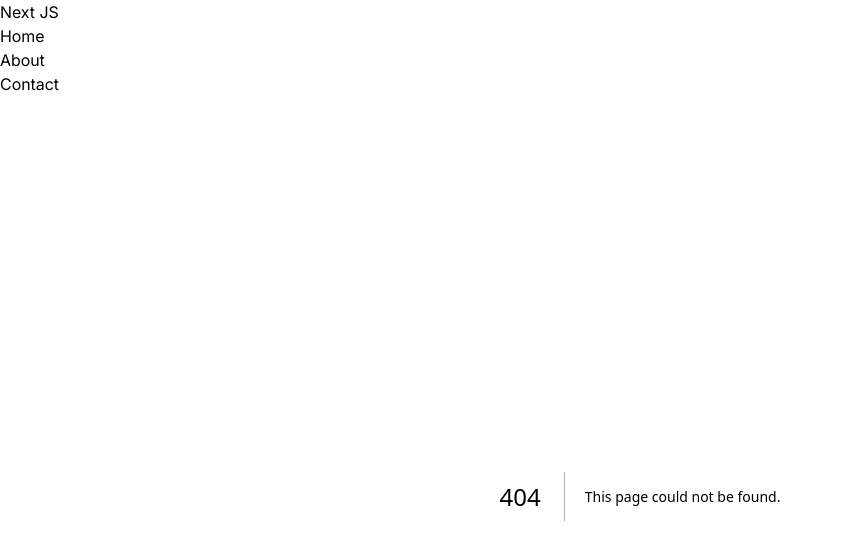
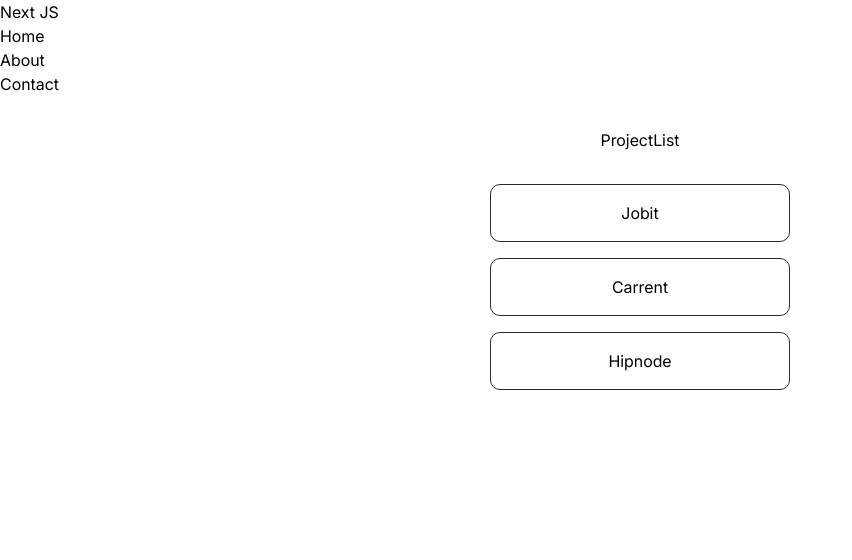
Before and after one commit to ariadiprana/nextjs_devflow, a Next.js app: page /projects/list in a window 1280 px wide. Before the commit this address had no page. Shown: the top 560 px of the page, without its empty margins (0-852 px from the left). Built offline with nearby package versions, Linux system fonts and the light colour scheme.

Commit message:
Dynamic Routing

```diff
--- a/app/page.tsx
+++ b/app/page.tsx
@@ -1,5 +1,8 @@
+import Link from "next/link";
+
 const Home = () => (
   <main>
+    <Link href="/projects/list">See Projects</Link>
     <h1 className="h1-bold">Home</h1>
   </main>
 );
--- /dev/null
+++ b/app/projects/[name]/page.tsx
@@ -0,0 +1,8 @@
+export default async function ProjectDetails({ params }) {
+  const { name } = await params;
+  return (
+    <main>
+      <h1>Project {name}</h1>
+    </main>
+  );
+}
--- /dev/null
+++ b/app/projects/list/page.tsx
@@ -0,0 +1,21 @@
+import Link from "next/link";
+
+import styles from "./projects.module.css";
+export default function ProjectList() {
+  return (
+    <main>
+      <h1>ProjectList</h1>
+      <ul className={styles.ul}>
+        <li>
+          <Link href="/projects/jobit">Jobit</Link>
+        </li>
+        <li>
+          <Link href="/projects/carrent">Carrent</Link>
+        </li>
+        <li>
+          <Link href="/projects/hipnode">Hipnode</Link>
+        </li>
+      </ul>
+    </main>
+  );
+}
--- /dev/null
+++ b/app/projects/list/projects.module.css
@@ -0,0 +1,19 @@
+.ul {
+  margin-top: 2rem;
+  list-style: none;
+  display: flex;
+  justify-content: center;
+  align-items: center;
+  flex-direction: column;
+  gap: 1rem;
+  width: 100%;
+}
+.ul li {
+  padding: 1rem;
+  width: 100%;
+  max-width: 300px;
+  border-radius: 10px;
+  border: 1px solid#2c2c2c;
+  text-align: center;
+  cursor: pointer;
+}
```
